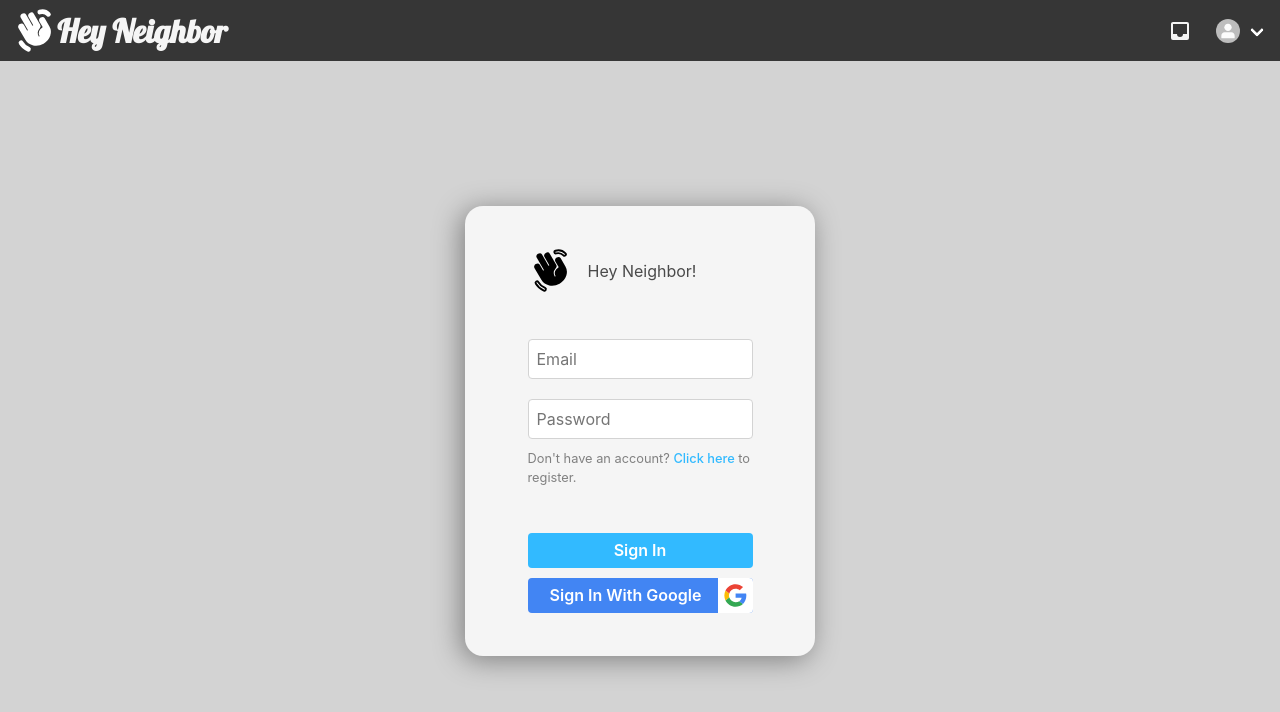
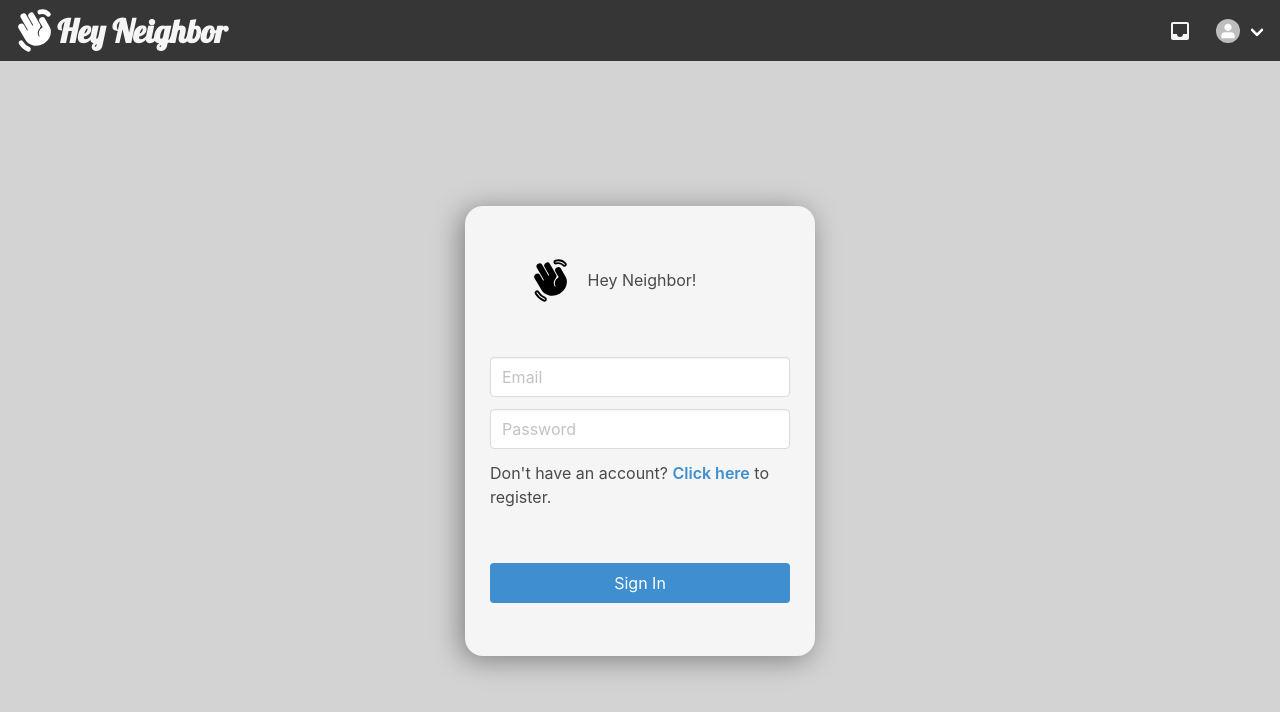
Before and after one commit to jrl508/HeyNeighbor, a React (Create React App) app: page /login in a window 1280 px wide. Shown: the top 712 px of the page. Built offline with nearby package versions, Linux system fonts and the light colour scheme.

Commit message:
style changes

```diff
--- a/src/pages/Login.js
+++ b/src/pages/Login.js
@@ -17,38 +17,45 @@
           <h3>Hey Neighbor!</h3>
         </div>
         <form className="login-form">
+          <div className="field">
+            <div className="control">
               <input
+                className="input"
                 value={email}
                 type="text"
                 placeholder="Email"
                 onChange={(e) => setEmail(e.target.value)}
               />
+            </div>
+          </div>
+          <div className="field">
+            <div className="control">
               <input
+                className="input"
                 value={pw}
                 type="text"
                 placeholder="Password"
                 onChange={(e) => setPw(e.target.value)}
               />
-          <div className="login-subtext">
-            Don't have an account? <span>Click here</span> to register.
+            </div>
+          </div>
+          <div className="is-size-6">
+            Don't have an account?{" "}
+            <span className="has-text-weight-semibold has-text-info is-clickable">
+              Click here
+            </span>{" "}
+            to register.
           </div>
         </form>
         <div className="buttons-wrapper">
           <button
-            className="login-button cred-button"
+            className="button is-info is-fullwidth"
             onClick={() => {
               console.log(`TODO: SETUP AUTHENTICATION`);
               navigate("/dashboard");
             }}
           >
             Sign In
-          </button>
-          <button
-            className="login-button google-button"
-            onClick={() => console.log("Setup Google OAuth")}
-          >
-            <span>Sign In With Google</span>
-            <img className="google-icon" src={Google} alt="google-icon" />
           </button>
         </div>
       </div>
--- a/src/styles/Login.css
+++ b/src/styles/Login.css
@@ -24,18 +24,6 @@
   display: flex;
   flex-direction: column;
   width: 100%;
-  align-items: center;
-}
-
-.login-form input {
-  margin: 10px 0;
-  width: 75%;
-  height: 40px;
-  border-radius: 4px;
-  border: 1px solid lightgray;
-  padding: 8px;
-  box-sizing: border-box;
-  font-size: 1rem;
 }
 
 .cred-button {
@@ -97,15 +85,3 @@
   width: 45px;
   margin-right: 15px;
 }
-
-.login-subtext {
-  color: grey;
-  font-size: 0.8em;
-  width: 75%;
-}
-
-.login-subtext span {
-  color: #32baff;
-  font-weight: 500;
-  cursor: pointer;
-}
```
Lines whose indentation alone changed are shown as unchanged.
